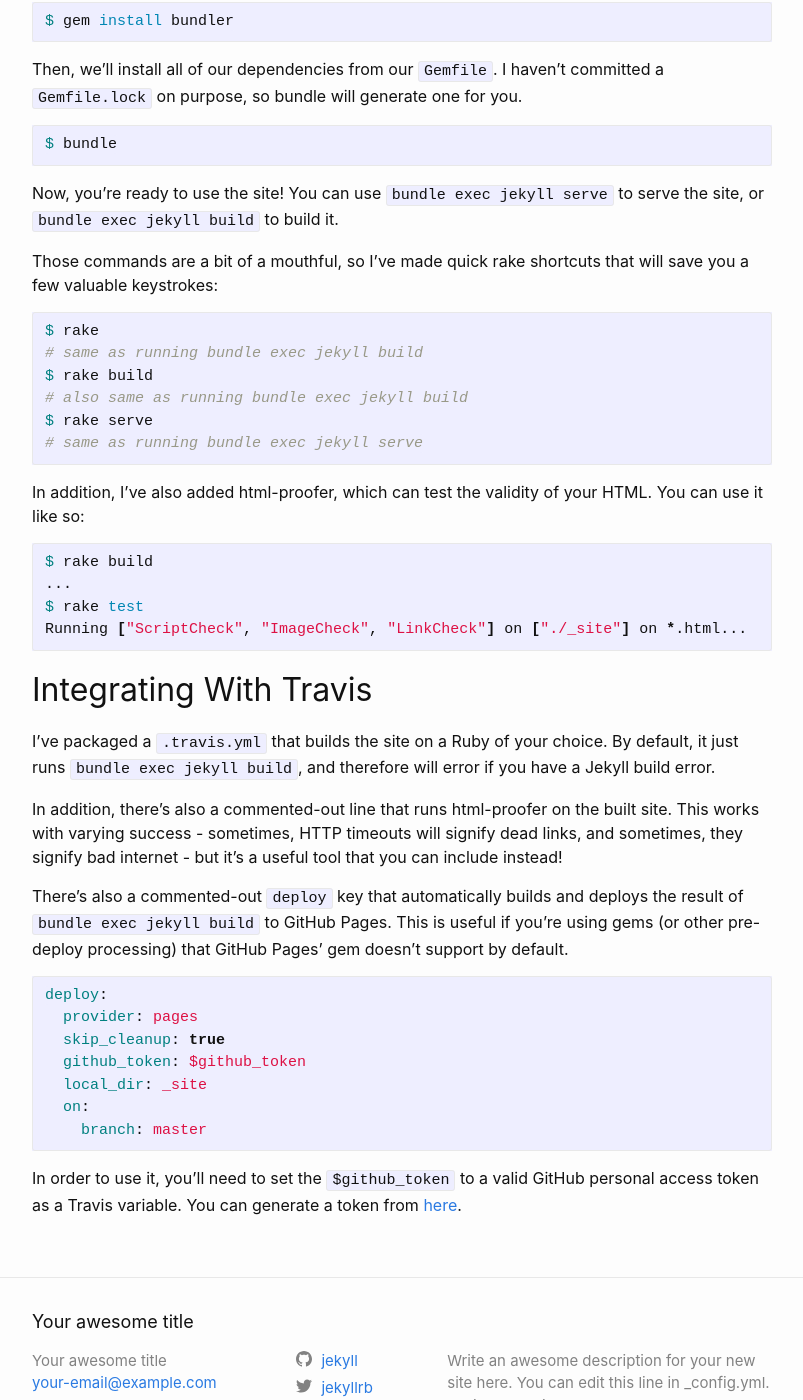
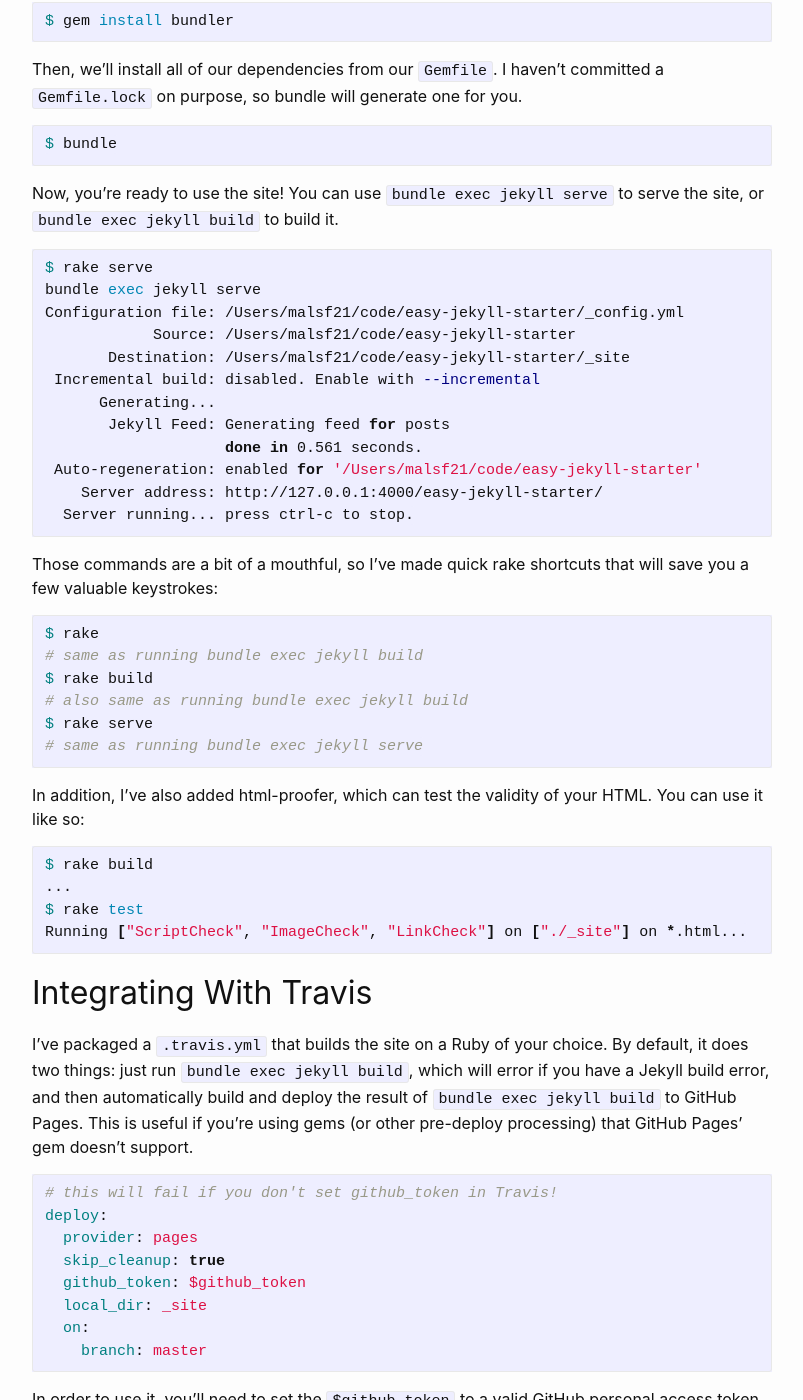
Before and after one commit to mattxwang/easy-jekyll-starter, a Jekyll site: the page built from _posts/2019-09-05-easy-jekyll-starter.markdown, in a window 1280 px wide and 1400 px high, scrolled down 1065 px. Shown: the whole window, without its empty margins (238-1041 px from the left). Built offline with Jekyll 4.4.1, drawn with Linux system fonts in a browser that asks for light colours; some of the changed text lies outside the part shown.

Commit message:
on second thought, let's leave deploy in by default

````diff
--- a/_config.yml
+++ b/_config.yml
@@ -24,7 +24,7 @@ description: >- # this means to ignore newlines until "baseurl:"
   Write an awesome description for your new site here. You can edit this
   line in _config.yml. It will appear in your document head meta (for
   Google search results) and in your feed.xml site description.
-baseurl: "" # the subpath of your site, e.g. /blog
+baseurl: "/easy-jekyll-starter" # the subpath of your site, e.g. /blog
 url: "" # the base hostname & protocol for your site, e.g. http://example.com
 twitter_username: jekyllrb
 github_username:  jekyll
--- a/_posts/2019-09-05-easy-jekyll-starter.markdown
+++ b/_posts/2019-09-05-easy-jekyll-starter.markdown
@@ -43,6 +43,21 @@ $ bundle
 
 Now, you're ready to use the site! You can use `bundle exec jekyll serve` to serve the site, or `bundle exec jekyll build` to build it.
 
+```sh
+$ rake serve
+bundle exec jekyll serve
+Configuration file: /Users/malsf21/code/easy-jekyll-starter/_config.yml
+            Source: /Users/malsf21/code/easy-jekyll-starter
+       Destination: /Users/malsf21/code/easy-jekyll-starter/_site
+ Incremental build: disabled. Enable with --incremental
+      Generating...
+       Jekyll Feed: Generating feed for posts
+                    done in 0.561 seconds.
+ Auto-regeneration: enabled for '/Users/malsf21/code/easy-jekyll-starter'
+    Server address: http://127.0.0.1:4000/easy-jekyll-starter/
+  Server running... press ctrl-c to stop.
+```
+
 Those commands are a bit of a mouthful, so I've made quick rake shortcuts that will save you a few valuable keystrokes:
 
 ```sh
@@ -65,13 +80,10 @@ Running ["ScriptCheck", "ImageCheck", "LinkCheck"] on ["./_site"] on *.html...
 
 ## Integrating With Travis
 
-I've packaged a `.travis.yml` that builds the site on a Ruby of your choice. By default, it just runs `bundle exec jekyll build`, and therefore will error if you have a Jekyll build error.
-
-In addition, there's also a commented-out line that runs html-proofer on the built site. This works with varying success - sometimes, HTTP timeouts will signify dead links, and sometimes, they signify bad internet - but it's a useful tool that you can include instead!
-
-There's also a commented-out `deploy` key that automatically builds and deploys the result of `bundle exec jekyll build` to GitHub Pages. This is useful if you're using gems (or other pre-deploy processing) that GitHub Pages' gem doesn't support by default.
+I've packaged a `.travis.yml` that builds the site on a Ruby of your choice. By default, it does two things: just run `bundle exec jekyll build`, which will error if you have a Jekyll build error, and then automatically build and deploy the result of `bundle exec jekyll build` to GitHub Pages. This is useful if you're using gems (or other pre-deploy processing) that GitHub Pages' gem doesn't support.
 
 ```yaml
+# this will fail if you don't set github_token in Travis!
 deploy:
   provider: pages
   skip_cleanup: true
@@ -82,3 +94,5 @@ deploy:
 ```
 
 In order to use it, you'll need to set the `$github_token` to a valid GitHub personal access token as a Travis variable. You can generate a token from [here](https://github.com/settings/tokens).
+
+In addition, there's also a commented-out line that runs html-proofer on the built site. This works with varying success - sometimes, HTTP timeouts will signify dead links, and sometimes, they signify bad internet - but it's a useful tool that you can include instead!
````
Also changed, not shown: .travis.yml, Gemfile.lock (added), README.md.
